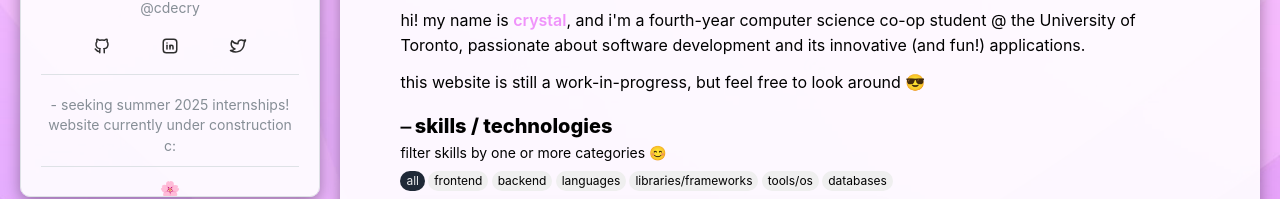
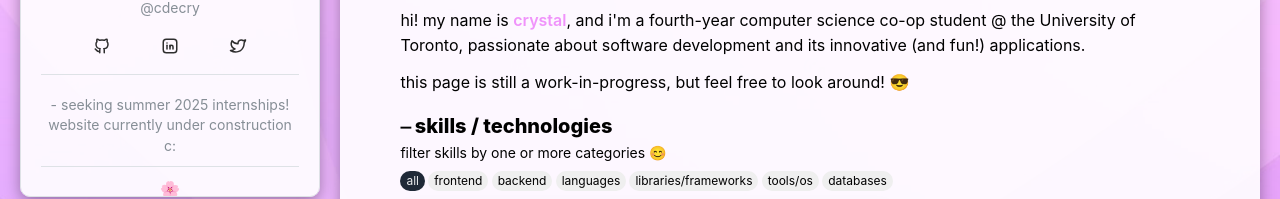
Before and after one commit to cdecry/cdecry.github.io, a React (Create React App) app: page / in a window 1280 px wide. Shown: the part 203-402 px from the top of the page. Built offline with nearby package versions, Linux system fonts and the light colour scheme; a web font is replaced by a local one.

Commit message:
Hide experience, update about me

```diff
--- a/src/components/about/About.tsx
+++ b/src/components/about/About.tsx
@@ -37,7 +37,7 @@ const About = () => {
                         </Text>
                         <Space h='sm'/>
                         <Text>
-                            {"this website is still a work-in-progress, but feel free to look around 😎"}
+                            {"this page is still a work-in-progress, but feel free to look around! 😎"}
                         </Text>
                         {/* <Space h='sm'/>
                         <Text>
--- a/src/components/experience/Experience.tsx
+++ b/src/components/experience/Experience.tsx
@@ -32,13 +32,13 @@ const Experience = () => {
     }, []);
 
     const experienceList = [
-        {
-            title: "Incoming Software Engineering Intern",
-            company: "Microsoft",
-            icon: microsoftIcon,
-            date: "Jan 2025 - Apr 2025",
-            location: "Vancouver, BC"
-        },
+        // {
+        //     title: "Incoming Software Engineering Intern",
+        //     company: "Microsoft",
+        //     icon: microsoftIcon,
+        //     date: "Jan 2025 - Apr 2025",
+        //     location: "Vancouver, BC"
+        // },
         {
             title: "Incoming Software Engineering Intern",
             company: "HubSpot",
```
